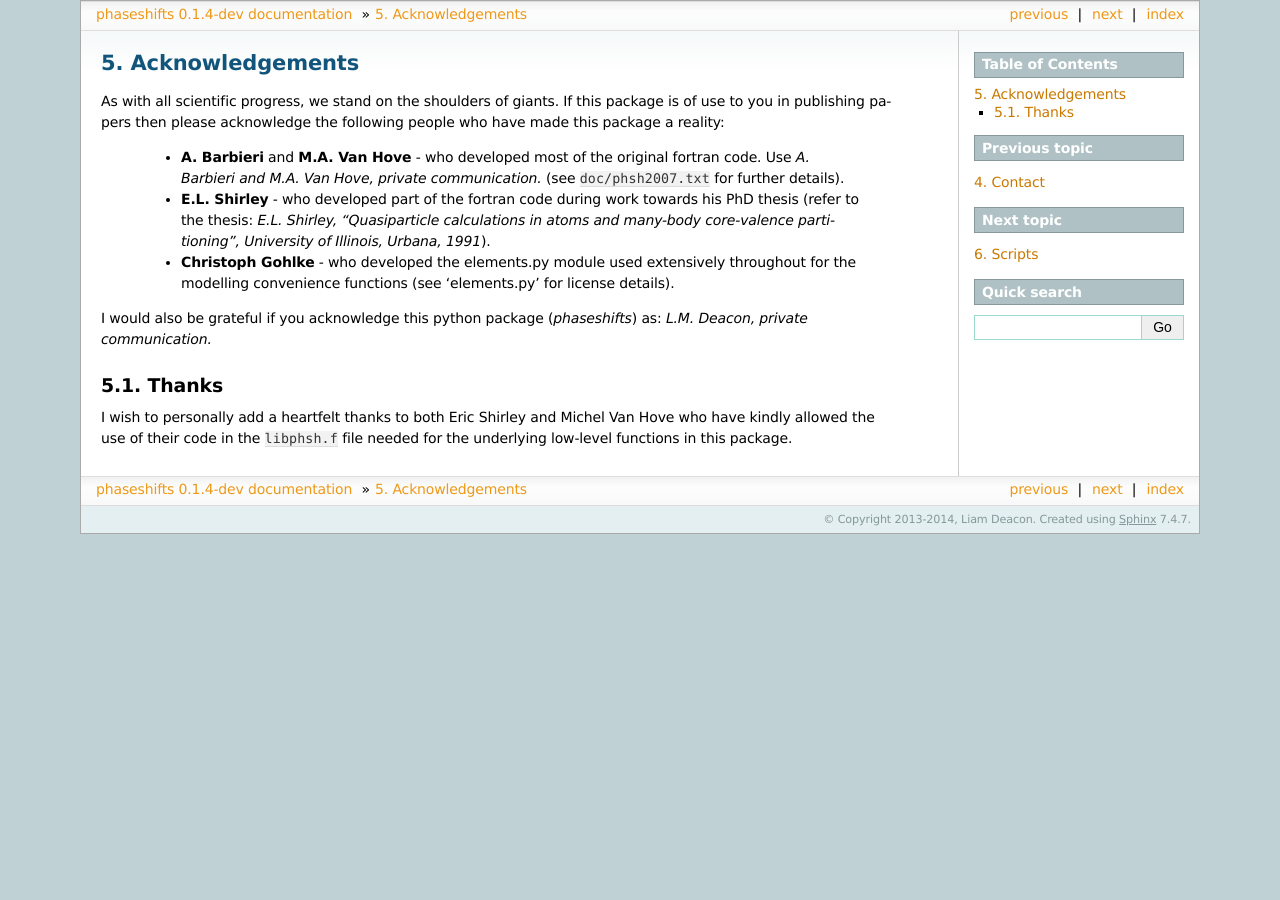
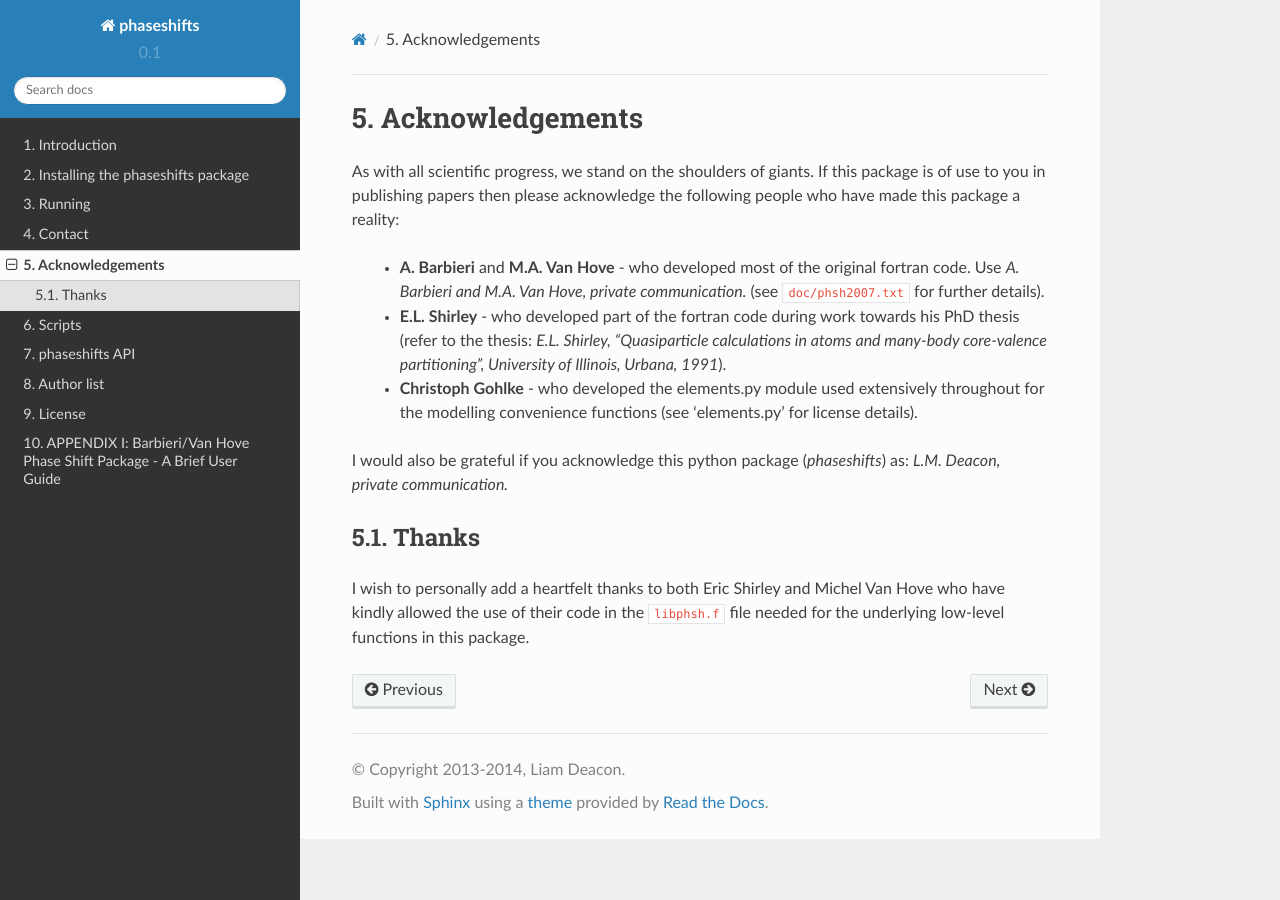
Before and after one commit to Liam-Deacon/phaseshifts, a Sphinx documentation site: the page built from docs/acknowledgements.rst, in a window 1280 px wide. Built offline with Sphinx 7.4.7 and the Read the Docs theme 2.0.0, drawn with Linux system fonts in a browser that asks for light colours; formulas are drawn with MathJax 3.

Commit message:
doc: Use sphinx_rtd_theme

```diff
--- a/docs/conf.py
+++ b/docs/conf.py
@@ -37,7 +37,9 @@ extensions = [
     "sphinx.ext.autosummary",
     "sphinx.ext.imgmath",
     "numpydoc",
+    "sphinx_rtd_theme",
 ]
+
 # check this
 numpydoc_show_class_members = False
 
@@ -109,7 +111,7 @@ pygments_style = "sphinx"
 
 # The theme to use for HTML and HTML Help pages.  See the documentation for
 # a list of builtin themes.
-html_theme = "sphinxdoc"
+html_theme = "sphinx_rtd_theme" if "sphinx_rtd_theme" in extensions else "sphinxdoc"
 
 # Theme options are theme-specific and customize the look and feel of a theme
 # further.  For a list of options available for each theme, see the
--- a/setup.py
+++ b/setup.py
@@ -160,7 +160,7 @@ dist = setup(
             "black",
         ],
         "test": ["pytest", "pytest-cov"],
-        "doc": ["sphinx>=7,<8", "numpydoc"],
+        "doc": ["sphinx>=7,<8", "sphinx_rtd_theme", "numpydoc"],
     },
     keywords="phaseshifts atomic scattering muffin-tin diffraction",
     include_package_data=True,
```
